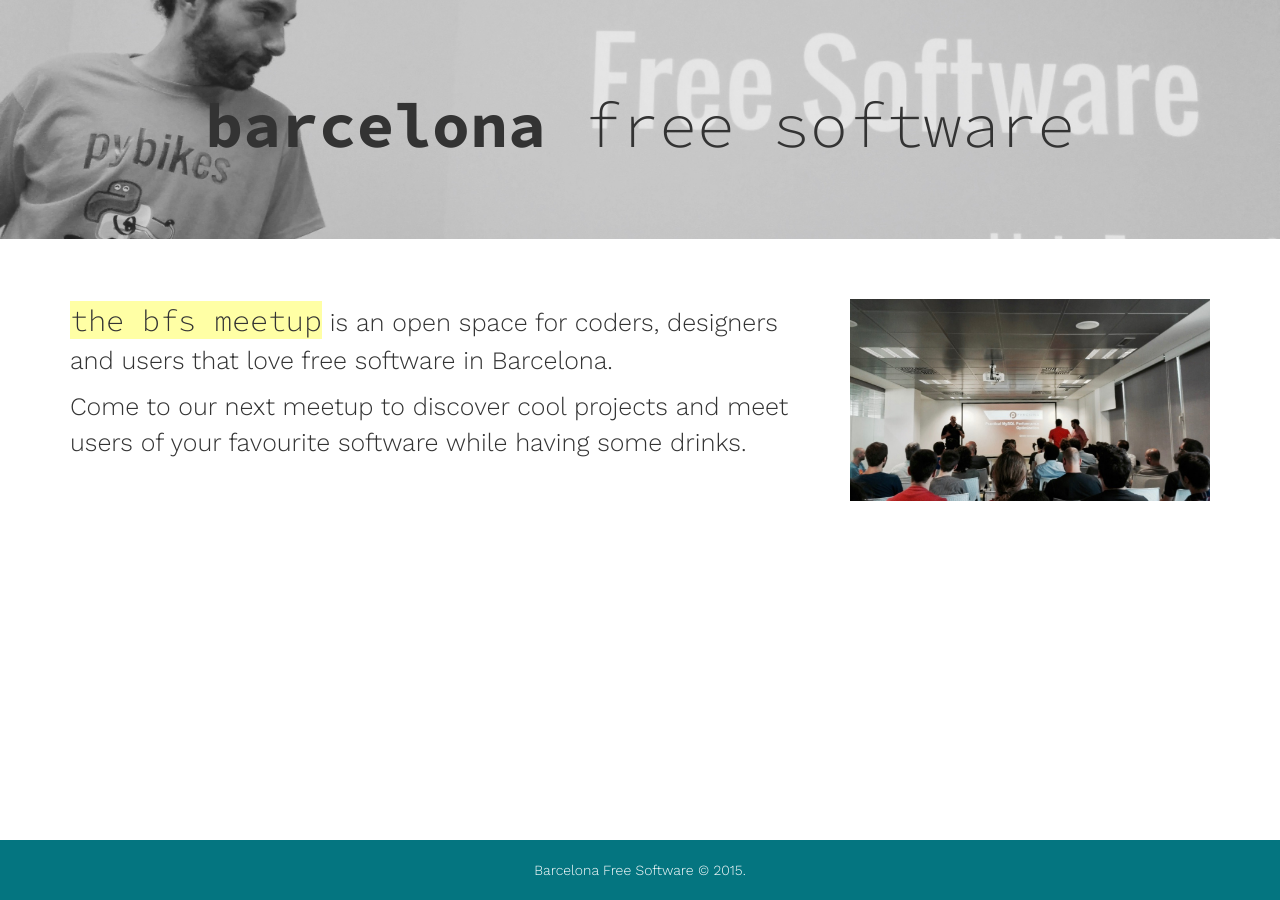
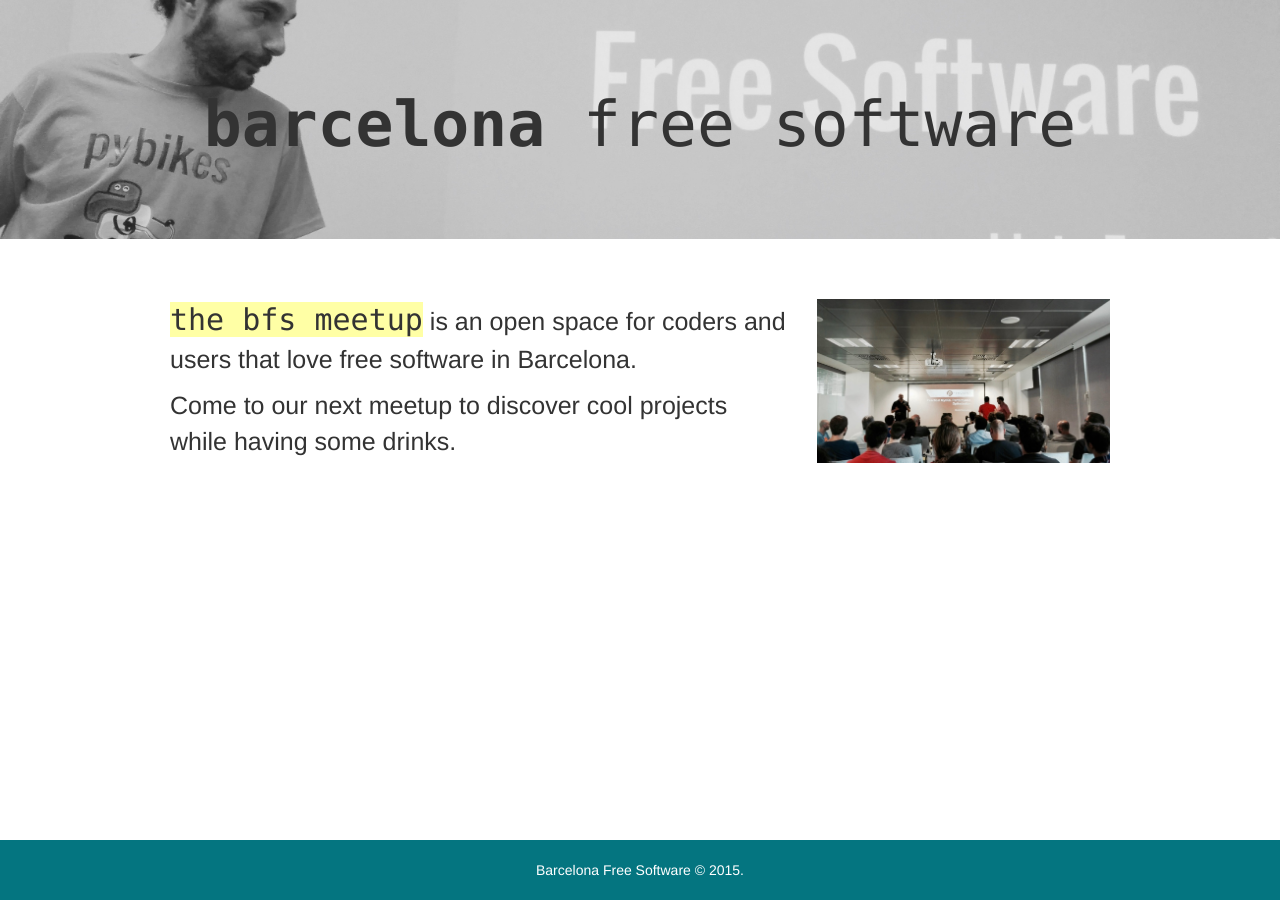
Before and after one commit to bcnfs/bcnfs.github.io, a Jekyll site: the page built from index.html, in a window 1280 px wide. Built offline with Jekyll 4.4.1, drawn with Linux system fonts in a browser that asks for light colours.

Commit message:
a little touch of mobile first. responsive fixes

```diff
--- a/_includes/head.html
+++ b/_includes/head.html
@@ -10,6 +10,6 @@
     <link rel="canonical" href="{{ page.url | replace:'index.html','' | prepend: site.baseurl | prepend: site.url }}">
 
     <!-- Google fonts -->
-    <link href='https://fonts.googleapis.com/css?family=Source+Code+Pro:300,700' rel='stylesheet' type='text/css'>
-    <link href='https://fonts.googleapis.com/css?family=Work+Sans:300' rel='stylesheet' type='text/css'>
+    <!--<link href='https://fonts.googleapis.com/css?family=Source+Code+Pro:300,700' rel='stylesheet' type='text/css'>
+    <link href='https://fonts.googleapis.com/css?family=Work+Sans:300' rel='stylesheet' type='text/css'>-->
 </head>
--- a/_sass/_front.scss
+++ b/_sass/_front.scss
@@ -1,4 +1,5 @@
 @import "variables";
+
 html {
     position: relative;
     min-height: 100%;
@@ -31,16 +32,30 @@
 // page styles
 .jumbotron {
     font-family: $font-mono;
-    padding: 5em;
-    margin-bottom: 60px;
 }
 .jumbo-bgImage {
     background: url("/images/open-data.jpg") no-repeat center center;
     background-size: cover;
 }
 .introText {
-    font-size: 25px;
+    font-size: 20px;
 }
 .introText--title {
-    font-size: 30px;
+    font-size: 22px;
 }
+
+@media screen and (min-width: $screen-lg-min) {
+    .container {
+        width: 970px;
+    }
+    .jumbotron {
+        padding: 5em;
+        margin-bottom: 60px;
+    }
+    .introText {
+        font-size: 25px;
+    }
+    .introText--title {
+        font-size: 30px;
+    }
+}
--- a/_sass/_variables.scss
+++ b/_sass/_variables.scss
@@ -1,3 +1,8 @@
 // General variables
 $font-mono: "Source Code Pro", "Monaco", Courier, monospace;
 $font-sans: "Work Sans", "Helvetica Neue", "Helvetica", Arial, sans-serif;
+
+// Magic media queries from Bootstrap: http://getbootstrap.com/css/
+$screen-sm-min: 768px;
+$screen-md-min: 992px;
+$screen-lg-min: 1200px;
--- a/index.html
+++ b/index.html
@@ -13,9 +13,9 @@
         <div class="col-md-8">
             <p class="introText">
                 <span class="introText--title"><a class="u-fontMono" href="http://www.meetup.com/Barcelona-Free-Software/">the bfs meetup</a></span>
-                is an open space for coders, designers and users that love free software in Barcelona.
+                is an open space for coders and users that love free software in Barcelona.
             </p>
-            <p class="introText">Come to our next meetup to discover cool projects and meet users of your favourite software while having some drinks.</p>
+            <p class="introText">Come to our next meetup to discover cool projects while having some drinks.</p>
         </div>
         <div class="col-md-4">
             <img class="u-imgWidth sideImg" src="images/meetup.jpg">
```
